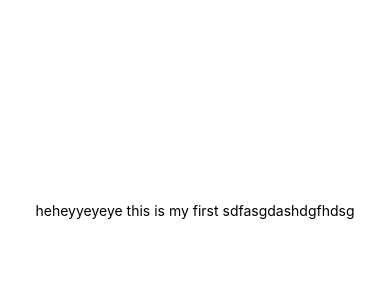
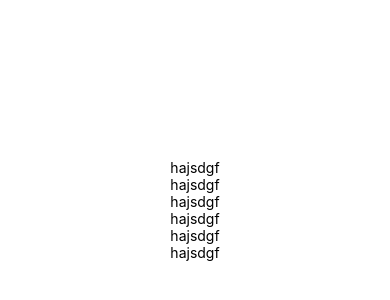
Before and after one commit to jstgrowup/React-Native, a React Native app: screen / in a window 390 px wide. Shown: the part 212-512 px from the top of the page. Built offline with nearby package versions, Linux system fonts and the light colour scheme.

Commit message:
updating forlder structure

```diff
--- a/App.js
+++ b/App.js
@@ -4,7 +4,13 @@ import { StyleSheet, Text, View } from 'react-native';
 export default function App() {
   return (
     <View style={styles.container}>
-      <Text>heheyyeyeye this is my first sdfasgdashdgfhdsg</Text>
+      <Text>hajsdgf</Text>
+      <Text>hajsdgf</Text>
+      <Text>hajsdgf</Text>
+      <Text>hajsdgf</Text>
+      <Text>hajsdgf</Text>
+      <Text>hajsdgf</Text>
+
       <StatusBar style="auto" />
     </View>
   );
```
